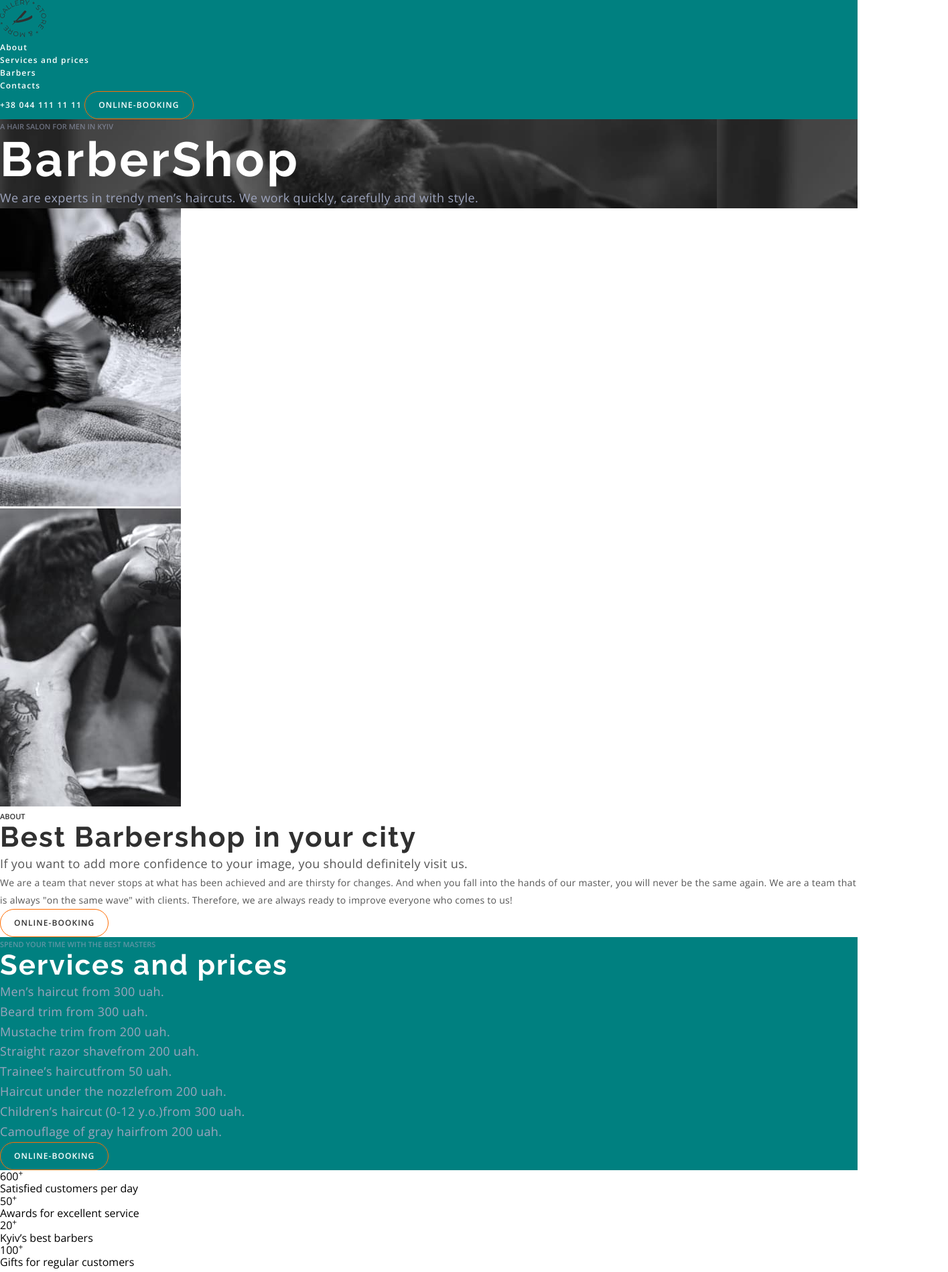
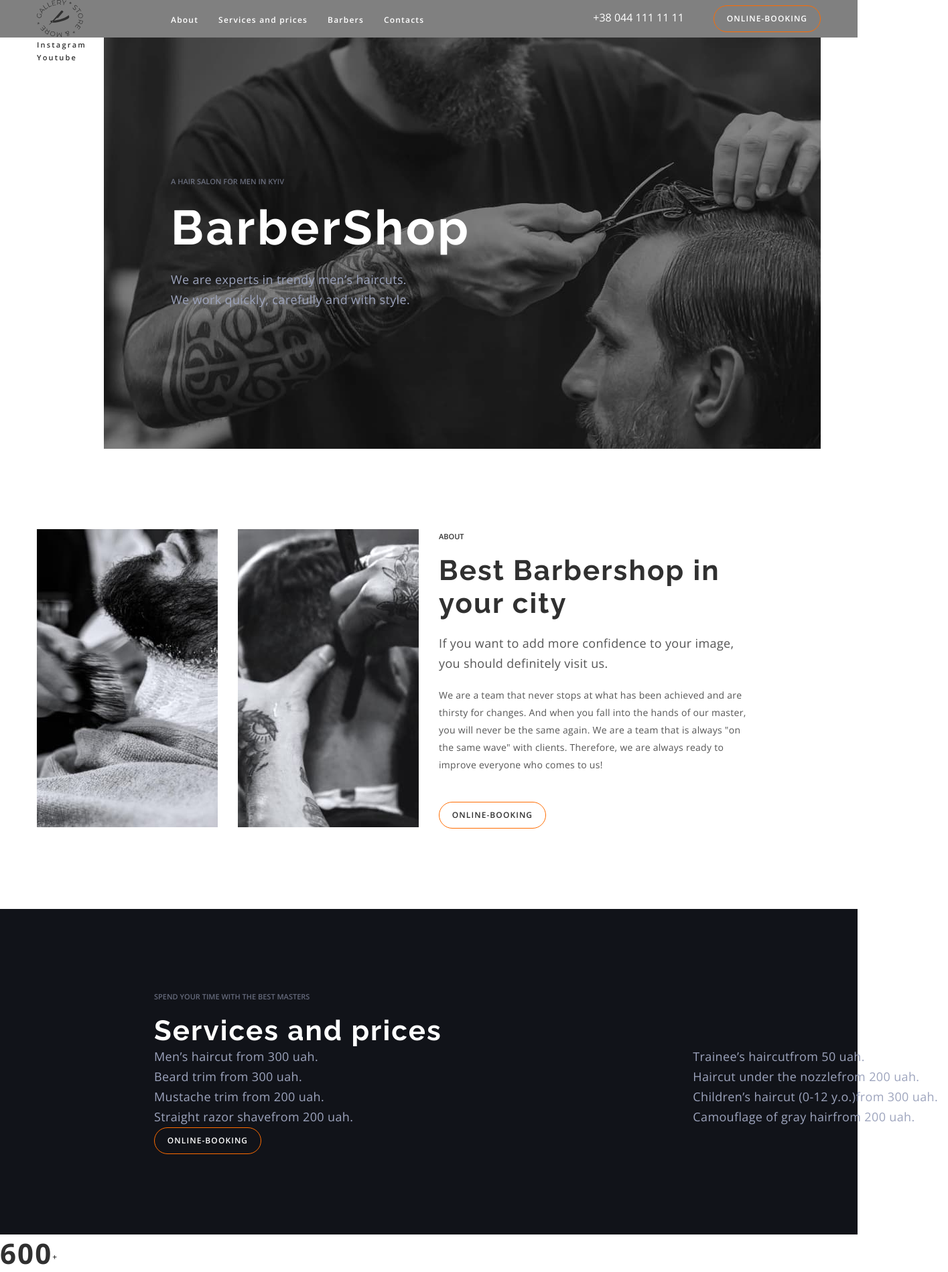
Before and after one commit to Oleksandr-Pavlenko1988/barbershop, a plain HTML site: page index.html in a window 1280 px wide. Shown: the top 1899 px of the page at 67% size, 1415 px wide, since content can reach past the window. Drawn offline with nearby package versions, Linux system fonts and the light colour scheme.

Commit message:
fonts and geometry

```diff
--- a/css/styles.css
+++ b/css/styles.css
@@ -3,83 +3,166 @@
     --primary-gray-color: #303030;
     --primary-text-color: #9DA4BD;
     --secondary-text-color: #555555;
+    --accent-color: #FF6C00;
 }
+
 body {
     font-family: 'Open Sans', sans-serif;
 }
+
+img {
+    display: block;
+}
+
+.container {
+    width: 1200px;
+    margin-left: auto;
+    margin-right: auto;
+    padding: 0 15px;
+
+}
+
 * {
     margin: 0;
     padding: 0;
 }
+
 .text-decor {
     text-decoration: none;
 }
-.list-style {
+
+ul {
     list-style: none;
-}
-h1, h2, h3, h4, h5, h6 {
-    margin: 0;
 }
 
 /* header */
 .header {
-    background-color: teal;
+    background-color: gray;
 }
-.header a {
+
+.header-flex {
+    display: flex;
+    align-items: center;
+
+}
+
+.logo {
+    margin-right: 131px;
+}
+
+.nav-list {
+    display: flex;
+    gap: 30px;
+}
+
+.nav-link {
     color: var(--primary-white-color);
     font-weight: 600;
     font-size: 12px;
     line-height: 1.33;
     letter-spacing: 0.1em;
 }
-.nav-link {
-}
+
 .nav-link:hover,
 .nav-link:focus {
-    color: #FF6C00;
+    color: var(--accent-color);
 }
+
+.header-right {
+    margin-left: auto;
+}
+
 .header-tel {
+    color: var(--primary-white-color);
     text-transform: uppercase;
+    margin-right: 40px;
 }
+
+.header-tel:hover,
+.header-tel:focus {
+    color: var(--accent-color);
+}
+
 .btn {
-    padding: 12px 20px;
+    cursor: pointer;
+    min-width: 160px;
+    height: 40px;
     color: var(--primary-white-color);
-    background: none;
+    background-color: transparent;
     font-weight: 600;
     font-size: 12px;
     line-height: 1.33;
     letter-spacing: 0.09em;
     text-transform: uppercase;
-    border: 1px solid #FF6C00;
+    border: 1px solid var(--accent-color);
     border-radius: 25px;
 }
 
 /* hero */
-.hero {
+.hero {}
+
+.hero-wrap {
+    display: flex;
+}
+
+.hero-list {
+    width: 100px;
+    background-color: #fff;
+}
+
+.hero-text {
+    flex-grow: 1;
+    padding-left: 100px;
     background-image: url(../images/slider3.jpg);
+    background-repeat: no-repeat;
+    background-position: center;
+    background-size: cover;
+    padding-top: 204px;
+    padding-bottom: 208px;
 }
+
+.hero-link {
+    color: var(--primary-gray-color);
+    font-weight: 600;
+    font-size: 11px;
+    line-height: 1.36;
+    letter-spacing: 0.2em;
+}
+
+.hero-link:hover,
+.hero-link:focus {
+    color: var(--accent-color);
+}
+
 .uptitle {
+    display: inline-block;
+    margin-bottom: 20px;
     color: var(--primary-gray-color);
     font-weight: 600;
     font-size: 11px;
     line-height: 1.25;
     text-transform: uppercase;
 }
+
 .gray-uptitle {
     color: rgba(157, 164, 189, 0.6);
 }
+
 .hero-title {
+    margin-bottom: 20px;
     color: var(--primary-white-color);
-    font-family: 'Raleway', sans-serif ;
+    font-family: 'Raleway', sans-serif;
     font-size: 72px;
     line-height: 1.18;
     letter-spacing: 0.05em;
 }
+
 .primary-text {
     font-size: 18px;
     line-height: 1.66;
     letter-spacing: 0.02em;
 }
+
 .text {
     color: var(--primary-text-color)
 }
@@ -91,30 +174,126 @@ h1, h2, h3, h4, h5, h6 {
     line-height: 1.16;
     letter-spacing: 0.05em;
 }
-.dark {
-    color: var(--primary-gray-color);
-}
+
 .text-color {
     color: var(--secondary-text-color);
+}
 
+.about-flex {
+    display: flex;
+    gap: 30px;
+    padding-top: 120px;
+    padding-bottom: 120px;
+    padding-right: 100px;
 }
-.about-text{
+
+.about-list {
+    display: flex;
+    gap: 30px;
+}
+
+.about-wrap {
+    max-width: 470px;
+}
+
+.about-text {
     color: var(--secondary-text-color);
     font-size: 14px;
-    line-height: 26px;
+    line-height: 1.85;
     letter-spacing: 0.02em;
 }
+
+.about-title {
+    margin-bottom: 20px;
+}
+
+.about-p {
+    margin-bottom: 20px;
+}
+
 .btn-gray {
+    margin-top: 42px;
     color: var(--primary-gray-color);
 }
 
 /* prices */
 .prices {
-    background-color: teal;
+    padding: 120px 215px;
+    background-color: #111319;
 }
+
+.prices-flex {
+    display: flex;
+    justify-content: space-between;
+}
+
 .gray-uptitle {
     color: rgba(157, 164, 189, 0.6)
 }
+
 .title-white {
     color: var(--primary-white-color);
 }
+
+/* advantages */
+.numbers {
+    color: var(--primary-gray-color);
+    font-weight: 700;
+    font-size: 42px;
+    line-height: 1.35;
+    text-align: center;
+    letter-spacing: 0.05em;
+}
+
+.adv-description {
+    color: var(--primary-gray-color);
+    font-weight: 600;
+    font-size: 11px;
+    line-height: 1.35;
+    text-align: center;
+}
+
+/* barbers */
+.barbers-title {
+    color: var(--primary-gray-color);
+    font-weight: normal;
+    font-size: 18px;
+    line-height: 1.38;
+    text-align: center;
+    letter-spacing: 0.02em;
+}
+
+.barbers-text {
+    color: var(--accent-color);
+    font-size: 14px;
+    line-height: 1.35;
+    text-align: center;
+    letter-spacing: 0.02em;
+}
+
+.contacts {
+    background-color: teal;
+}
+
+.address-link {
+    font-style: normal;
+    font-size: 18px;
+    line-height: 1.66;
+    color: var(--primary-text-color);
+}
+
+.address {
+    font-weight: 700;
+}
+
+.footer {
+    color: var(--primary-text-color);
+    font-weight: 600;
+    font-size: 11px;
+    line-height: 15px;
+    letter-spacing: 0.2em;
+}
+
+.dark {
+    color: var(--primary-gray-color);
+}
--- a/index.html
+++ b/index.html
@@ -1,5 +1,6 @@
 <!DOCTYPE html>
 <html lang="en">
+
 <head>
     <meta charset="UTF-8">
     <meta http-equiv="X-UA-Compatible" content="IE=edge">
@@ -7,82 +8,123 @@
     <title>Document</title>
     <link rel="preconnect" href="https://fonts.googleapis.com">
     <link rel="preconnect" href="https://fonts.gstatic.com" crossorigin>
-    <link href="https://fonts.googleapis.com/css2?family=Open+Sans:wght@400;600;700&family=Raleway:wght@700&display=swap" rel="stylesheet">
-    <link rel="stylesheet" href="https://cdnjs.cloudflare.com/ajax/libs/modern-normalize/1.1.0/modern-normalize.min.css">
+    <link
+        href="https://fonts.googleapis.com/css2?family=Open+Sans:wght@400;600;700&family=Raleway:wght@700&display=swap"
+        rel="stylesheet">
+    <link rel="stylesheet"
+        href="https://cdnjs.cloudflare.com/ajax/libs/modern-normalize/1.1.0/modern-normalize.min.css">
     <link rel="stylesheet" href="./css/styles.css">
 </head>
+
 <body>
     <header class="header">
+        <div class="container header-flex">
             <a href="./index.html" class="logo">
                 <img src="./images/Logo.svg" alt="logo">
             </a>
             <nav class="nav">
-            <ul class="list-style">
+                <ul class="list-style nav-list">
                     <li><a href="" class="nav-link text-decor">About</a></li>
                     <li><a href="" class="nav-link text-decor">Services and prices</a></li>
                     <li><a href="" class="nav-link text-decor">Barbers</a></li>
                     <li><a href="" class="nav-link text-decor">Contacts</a></li>
                 </ul>
             </nav>
+            <div class="header-right">
                 <a href="tel:+380441111111" class="text-decor header-tel">+38 044 111 11 11</a>
                 <button type="button" class="btn">ONLINE-BOOKING</button>
+            </div>
+        </div>
     </header>
     <main>
         <section class="hero">
+            <div class="container hero-wrap">
+                <ul class="hero-list">
+                    <li>
+                        <a href="http://" target="_blank" rel="noopener noreferrer"
+                            class="hero-link text-decor">Instagram</a>
+                    </li>
+                    <li>
+                        <a href="http://" target="_blank" rel="noopener noreferrer"
+                            class="hero-link text-decor">Youtube</a>
+                    </li>
+                </ul>
+                <div class="hero-text">
                     <span class="uptitle gray-uptitle">A hair salon for men in Kyiv</span>
                     <h1 class="hero-title">BarberShop</h1>
-            <p class="primary-text text">We are experts in trendy men’s haircuts. We work quickly, carefully and with style.</p>
+                    <p class="primary-text text">We are experts in trendy men’s haircuts. <br> We work quickly,
+                        carefully and with style.</p>
+                </div>
+            </div>
         </section>
         <section class="about">
-            <ul class="list-style">
-                <li><img src="./images/img1.jpg" alt="photo"></li>
-                <li><img src="./images/img2.jpg" alt="photo"></li>
+            <div class="container about-flex">
+                <ul class="about-list">
+                    <li><img src="./images/img1.jpg" alt="photo" width="270px" height="445px"></li>
+                    <li><img src="./images/img2.jpg" alt="photo" width="270px" height="445px"></li>
                 </ul>
+                <div class="about-wrap">
                     <span class="uptitle">About</span>
-            <h2 class="section-title dark">Best Barbershop in your city</h2>
-            <p class="primary-text text-color">If you want to add more confidence to your image, you should definitely visit us.</p>
-            <p class="about-text text-color">We are a team that never stops at what has been achieved and are thirsty for changes. And when you fall into the hands of our master, you will never be the same again. We are a team that is always "on the same wave" with clients. Therefore, we are always ready to improve everyone who comes to us!</p>
+                    <h2 class="section-title dark about-title">Best Barbershop in your city</h2>
+                    <p class="primary-text text-color about-p">If you want to add more confidence to your image, you
+                        should
+                        definitely
+                        visit us.</p>
+                    <p class="about-text text-color">We are a team that never stops at what has been achieved and are
+                        thirsty
+                        for changes. And when you fall into the hands of our master, you will never be the same again.
+                        We are a
+                        team that is always "on the same wave" with clients. Therefore, we are always ready to improve
+                        everyone
+                        who comes to us!</p>
                     <button type="button" class="btn btn-gray">ONLINE-BOOKING</button>
+                </div>
+            </div>
         </section>
         <section class="prices">
+            <div class="container">
                 <span class="uptitle gray-uptitle">Spend your time with the best masters</span>
                 <h2 class="section-title title-white">Services and prices</h2>
-            <ul class="list-style primary-text text">
+                <div class="prices-flex">
+                    <ul class="first-prices primary-text text">
                         <li>Men’s haircut <span>from 300 uah.</span></li>
                         <li>Beard trim <span>from 300 uah.</span></li>
                         <li>Mustache trim <span>from 200 uah.</span></li>
                         <li>Straight razor shave<span>from 200 uah.</span></li>
                     </ul>
-            <ul class="list-style primary-text text">
+                    <ul class="second-prices primary-text text">
                         <li>Trainee’s haircut<span>from 50 uah.</span></li>
                         <li>Haircut under the nozzle<span>from 200 uah.</span></li>
                         <li>Children’s haircut (0-12 y.o.)<span>from 300 uah.</span></li>
                         <li>Camouflage of gray hair<span>from 200 uah.</span></li>
                     </ul>
+                </div>
                 <button type="button" class="btn">ONLINE-BOOKING</button>
+            </div>
         </section>
         <section class="advantages">
             <ul class="list-style">
                 <li>
-                    <span>600</span><sup>+</sup>
-                    <p>Satisfied customers per day</p>
+                    <span class="numbers">600</span><sup>+</sup>
+                    <p class="adv-description">Satisfied customers per day</p>
                 </li>
                 <li>
-                    <span>50</span><sup>+</sup>
-                    <p>Awards for excellent service</p>
+                    <span class="numbers">50</span><sup>+</sup>
+                    <p class="adv-description">Awards for excellent service</p>
                 </li>
                 <li>
-                    <span>20</span><sup>+</sup>
-                    <p>Kyiv’s best barbers</p>
+                    <span class="numbers">20</span><sup>+</sup>
+                    <p class="adv-description">Kyiv’s best barbers</p>
                 </li>
                 <li>
-                    <span>100</span><sup>+</sup>
-                    <p>Gifts for regular customers</p>
+                    <span class="numbers">100</span><sup>+</sup>
+                    <p class="adv-description">Gifts for regular customers</p>
                 </li>
             </ul>
             <span class="uptitle">Old traditional school</span>
             <h2 class="section-title">¿Why people come to us?</h2>
-            <p>Only good things are said about us. But it's better to see and feel 1 time than read 10 times.</p>
+            <p class="primary-text text-color">Only good things are said about us. But it's better to see and feel 1
+                time than read 10 times.</p>
         </section>
         <section class="barbers">
             <span class="uptitle">For true enjoyers of the atmosphere</span>
@@ -90,8 +132,8 @@
             <ul class="list-style">
                 <li>
                     <img src="./images/johnsmith.jpg" width="370" height="346" alt="John Smith">
-                    <h3>John Smith</h3>
-                    <p>Extreme Barber</p>
+                    <h3 class="barbers-title">John Smith</h3>
+                    <p class="barbers-text">Extreme Barber</p>
                     <ul class="list-style">
                         <li><a href="" class="text-decor"></a></li>
                         <li><a href="" class="text-decor"></a></li>
@@ -101,8 +143,8 @@
                 </li>
                 <li>
                     <img src="./images/micheledoe.jpg" width="370" height="346" alt="Michele Doe">
-                    <h3>Michele Doe</h3>
-                    <p>Extreme Barber</p>
+                    <h3 class="barbers-title">Michele Doe</h3>
+                    <p class="barbers-text">Extreme Barber</p>
                     <ul class="list-style">
                         <li><a href="" class="text-decor"></a></li>
                         <li><a href="" class="text-decor"></a></li>
@@ -112,8 +154,8 @@
                 </li>
                 <li>
                     <img src="./images/alanblack.jpg" width="370" height="346" alt="Alan Black">
-                    <h3>Alan Black</h3>
-                    <p>Extreme Barber</p>
+                    <h3 class="barbers-title">Alan Black</h3>
+                    <p class="barbers-text">Extreme Barber</p>
                     <ul class="list-style">
                         <li><a href="" class="text-decor"></a></li>
                         <li><a href="" class="text-decor"></a></li>
@@ -141,38 +183,44 @@
                 </li>
             </ul>
         </section>
-        <section>
-            <h2 class="section-title">Contacts</h2>
+        <section class="contacts">
+            <h2 class="section-title title-white">Contacts</h2>
             <address>
                 <ul class="list-style">
-                    <li>
-                        <a href="http://#" target="_blank" rel="noopener noreferrer" class="text-decor">st. Vasilkovaya, 7A
+                    <li class="address-item">
+                        <a href="http://#" target="_blank" rel="noopener noreferrer"
+                            class="text-decor address-link address">st.
+                            Vasilkovaya,
+                            7A
                             Kiev, 08132</a>
                     </li>
-                    <li>
-                        <a href="tel:+380441111111" class="text-decor">+38 044 111 11 11</a>
+                    <li class="address-item">
+                        <a href="tel:+380441111111" class="text-decor address-link">+38 044 111 11 11</a>
                     </li>
-                    <li>
-                        <a href="mailto:barbershop@email.com">barbershop@email.com</a>
+                    <li class="address-item">
+                        <a href="mailto:barbershop@email.com" class=" address-link">barbershop@email.com</a>
                     </li>
                 </ul>
             </address>
             <span class="uptitle">Working hours</span>
-            <p>Every day from 9:00 to 22:00</p>
+            <p class="text primary-text">Every day from 9:00 to 22:00</p>
         </section>
         <footer>
-            <p>
+            <p class="footer">
                 &#169; Copyright 2020
             </p>
             <ul class="list-style">
                 <li>
-                    <a href="http://#" target="_blank" rel="noopener noreferrer" class="text-decor">Instagram</a>
+                    <a href="http://#" target="_blank" rel="noopener noreferrer"
+                        class="text-decor footer dark">Instagram</a>
                 </li>
                 <li>
-                    <a href="http://#" target="_blank" rel="noopener noreferrer" class="text-decor">Youtube</a>
+                    <a href="http://#" target="_blank" rel="noopener noreferrer"
+                        class="text-decor footer dark">Youtube</a>
                 </li>
             </ul>
         </footer>
     </main>
 </body>
-</html>
+
+</html> dark
```
Lines whose indentation alone changed are shown as unchanged.
